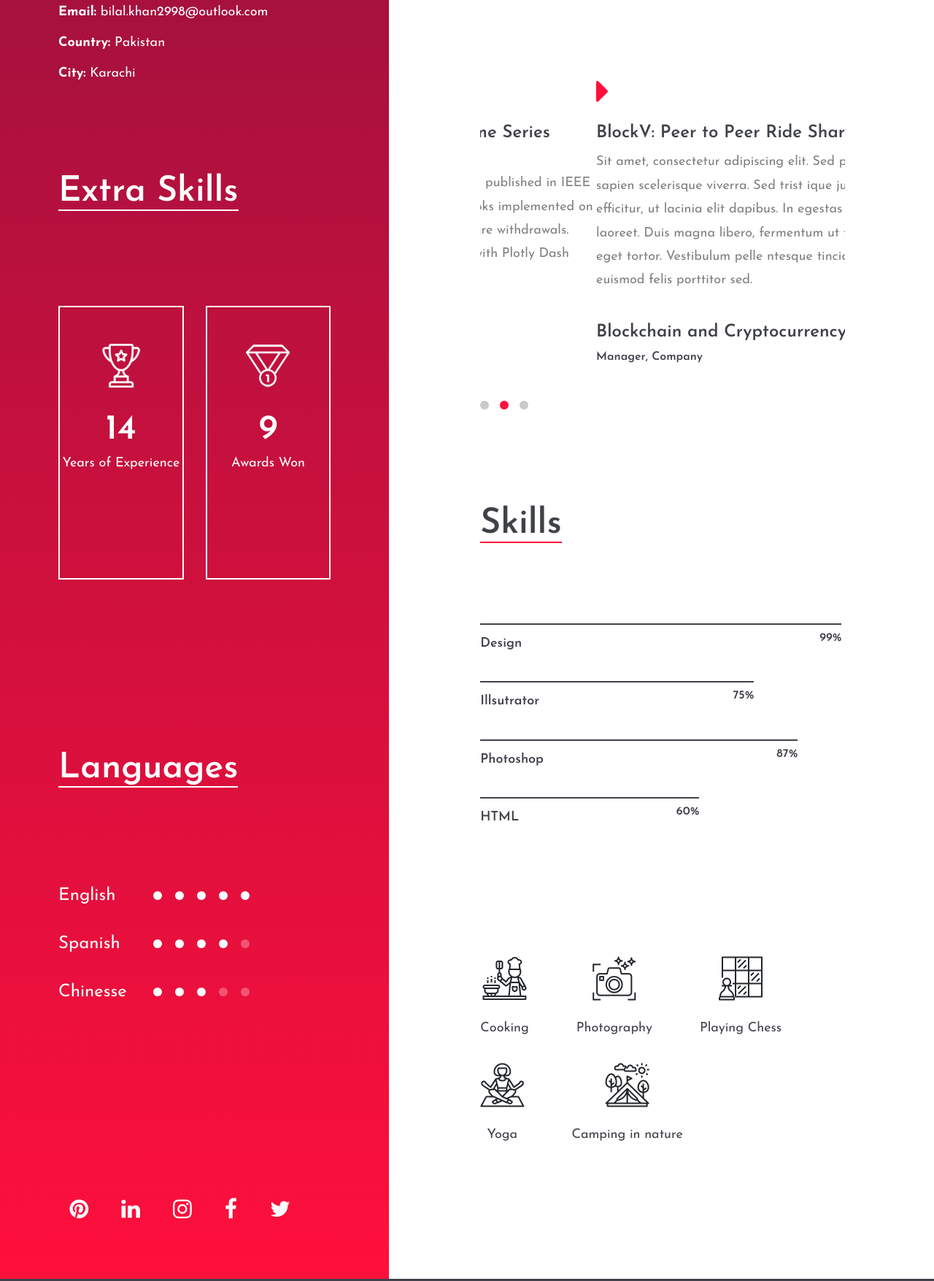
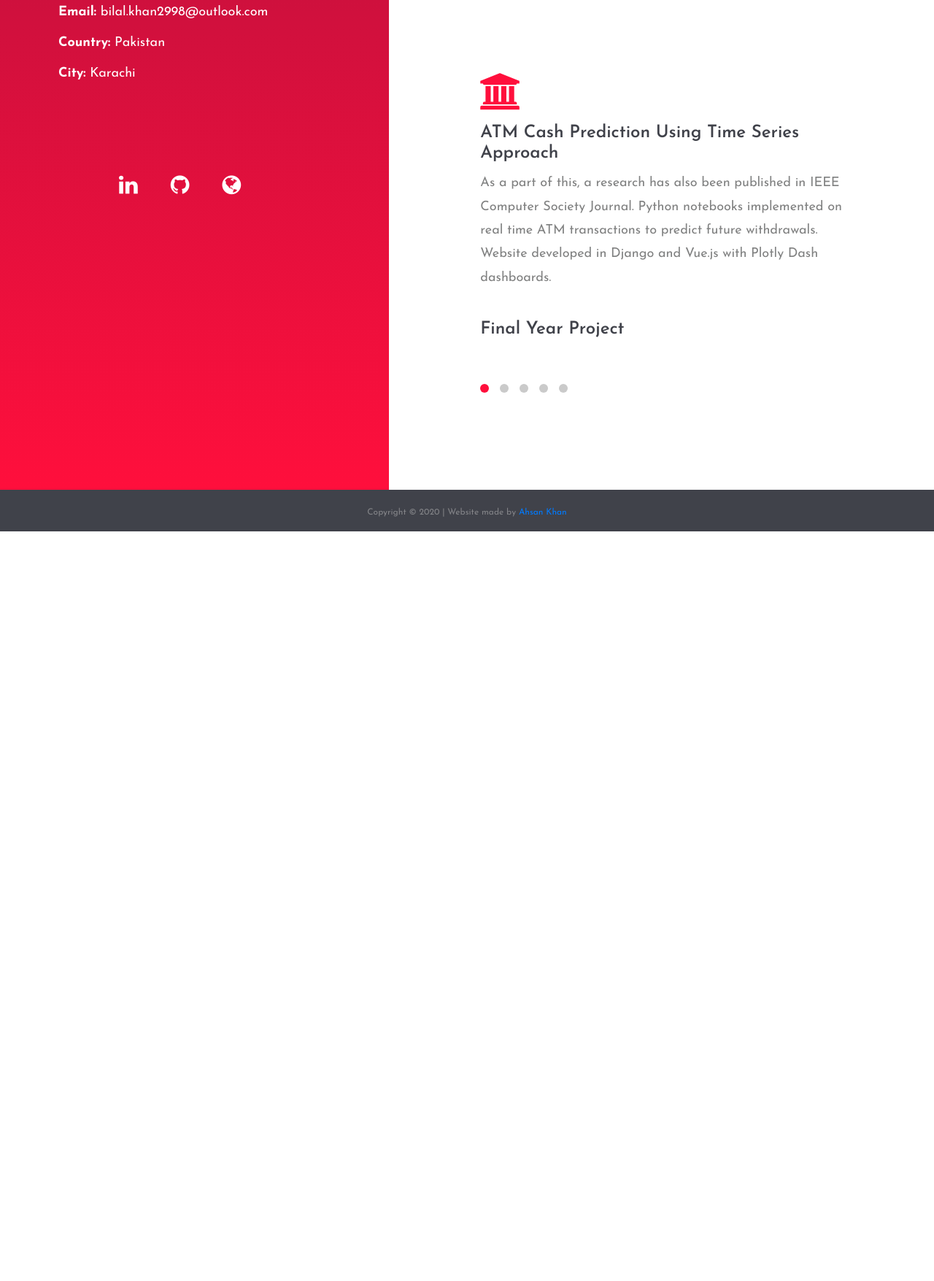
Before and after one commit to Bill-Klay/Bill-Klay.github.io, a plain HTML site: page index.html in a window 1280 px wide. Shown: the part 1874-3629 px from the top of the page at 73% size. After the commit the page ends 2602 px from the top, so only its background shows below. Drawn offline with Linux system fonts and the light colour scheme.

Commit message:
Deleted unncessary images, added CV, added projects

```diff
--- a/index.html
+++ b/index.html
@@ -45,7 +45,7 @@
 						</div>
 					</div>
 					<div class="col-md-8 text-md-right header-buttons">
-						<a href="#" class="site-btn">Download CV</a>
+						<a href="img/CV_Bilal_Khan.pdf" target="_blank" class="site-btn">Download CV</a>
 						<!-- <a href="#" class="site-btn">Discover me</a> -->
 					</div>
 				</div>
@@ -87,49 +87,11 @@
 								</ul>
 							</div>
 						</section>
-						<!-- extra section -->
-						<section class="extra-section spad">
-							<div class="section-title">
-								<h2>Extra Skills</h2>
-							</div>
-							<div class="row">
-								<div class="col-md-6">
-									<div class="fact-box">
-										<div class="fact-content">
-											<img src="img/icon/1-w.png" alt="">
-											<h2>14</h2>
-											<p>Years of Experience</p>
-										</div>
-									</div>
-								</div>
-								<div class="col-md-6">
-									<div class="fact-box">
-										<div class="fact-content">
-											<img src="img/icon/2-w.png" alt="">
-											<h2>9</h2>
-											<p>Awards Won</p>
-										</div>
-									</div>
-								</div>
-							</div>
-						</section>
-						<!-- language skill section -->
-						<section class="language-section spad">
-							<div class="section-title">
-								<h2>Languages</h2>
-							</div>
-							<ul class="language-progress">
-								<li>English <div class="lan-prog" data-lanprogesss="5"></div></li>
-								<li>Spanish <div class="lan-prog" data-lanprogesss="4"></div></li>
-								<li>Chinesse <div class="lan-prog" data-lanprogesss="3"></div></li>
-							</ul>
-						</section>
+
 						<div class="social-links">
-							<a href=""><i class="fa fa-pinterest"></i></a>
-							<a href=""><i class="fa fa-linkedin"></i></a>
-							<a href=""><i class="fa fa-instagram"></i></a>
-							<a href=""><i class="fa fa-facebook"></i></a>
-							<a href=""><i class="fa fa-twitter"></i></a>
+							<a href="https://www.linkedin.com/in/bilalkhan29" target="_blank"><i class="fa fa-linkedin"></i></a>
+							<a href="https://github.com/Bill-Klay" target="_blank"><i class="fa fa-github"></i></a>
+							<a href="#"><i class="fa fa-globe"></i></a>
 						</div>
 					</div>
 				</div>
@@ -204,69 +166,53 @@
 								<div class="single-review">
 									<div class="qut"><i class="fa fa-caret-right"></i></div>
 									<h3>BlockV: Peer to Peer Ride Sharing Service</h3>
-									<p>Sit amet, consectetur adipiscing elit. Sed porttitor orci ut sapien scelerisque viverra. Sed trist ique justo nec mauris efficitur, ut lacinia elit dapibus. In egestas elit in dap ibus laoreet. Duis magna libero, fermentum ut facilisis id, pulvinar eget tortor. Vestibulum pelle ntesque tincidunt lorem, vitae euismod felis porttitor sed. </p>
+									<p>A blockchain enabled peer to peer
+										ride sharing service running on the
+										ethereum network with live
+										transaction mining and ether
+										payment facility, metamask wallet
+										and escrow enabled. Smart
+										contracts written in Solidity with a
+										React.js frontend.</p>
 									<h3>Blockchain and Cryptocurrency</h3>
 									<h4>Manager, Company</h4>
 								</div>
 								<div class="single-review">
 									<div class="qut"><i class="fa fa-bullhorn"></i></div>
 									<h3>Sarcasm Detection Application</h3>
-									<p>Sit amet, consectetur adipiscing elit. Sed porttitor orci ut sapien scelerisque viverra. Sed trist ique justo nec mauris efficitur, ut lacinia elit dapibus. In egestas elit in dap ibus laoreet. Duis magna libero, fermentum ut facilisis id, pulvinar eget tortor. Vestibulum pelle ntesque tincidunt lorem, vitae euismod felis porttitor sed. </p>
-									<h3>Robert G. Smith</h3>
-									<h4>Manager, Company</h4>
+									<p>This project involved semantic analysis
+										on English sentences using Support
+										Vector Machines and Natural
+										Language Processing. Fully coded in
+										Python with the front-end achieved
+										through wx-Python.</p>
+									<h3>Artificial Intelligence</h3>
+									<h4><a href="https://github.com/Bill-Klay/SarcasmDetection" target="_blank"><i class="fa fa-github"></i> Github</a></h4>
+								</div>
+								<div class="single-review">
+									<div class="qut"><i class="fa fa-globe"></i></div>
+									<h3>CPT Website</h3>
+									<p>Centre for Professional Training
+										CPT is an initiative at FAST
+										University to offer short courses
+										on student development. Tasked
+										with the official website, I used
+										WordPress 5.1 to achieve
+										completion within a few days. </p>
+									<h3>WordPress website</h3>
+									<h4><a href="http://cpt.khi.nu.edu.pk/" target="_blank"><i class="fa fa-globe"></i> Live Version</a></h4>
+								</div>
+								<div class="single-review">
+									<div class="qut"><i class="fa fa-image"></i></div>
+									<h3>Satellite Image Detection</h3>
+									<p>Multi feature detection of a large set of satellite imagery using Unet and Resnet50 implemented in Python with the power of google collab. </p>
+									<h3>Deep Learning for Perception
+									</h3>
+									<h4><a href="https://github.com/Bill-Klay/SatelliteOrbit" target="_blank"><i class="fa fa-github"></i> Github</a></h4>
 								</div>
 							</div>
 						</section>
 
-						<!-- skill section start -->
-						<div class="skill-section">
-							<div class="section-title">
-								<h2>Skills</h2>
-							</div>
-							<!-- progress bars -->
-							<div class="skills">
-								<div class="single-progress-item">
-									<div class="progress-bar-style" data-progress="99"></div>
-									<p>Design</p>
-								</div>
-								<div class="single-progress-item">
-									<div class="progress-bar-style" data-progress="75"></div>
-									<p>Illsutrator</p>
-								</div>
-								<div class="single-progress-item">
-									<div class="progress-bar-style" data-progress="87"></div>
-									<p>Photoshop</p>
-								</div>
-								<div class="single-progress-item">
-									<div class="progress-bar-style" data-progress="60"></div>
-									<p>HTML</p>
-								</div>
-							</div>
-							<!-- icon boxes -->
-							<div class="icon-box-area spad">
-								<div class="icon-box">
-									<i class="flaticon-032-cooking"></i>
-									<p>Cooking</p>
-								</div>
-								<div class="icon-box">
-									<i class="flaticon-015-photo-camera"></i>
-									<p>Photography</p>
-								</div>
-								<div class="icon-box">
-									<i class="flaticon-013-chess-1"></i>
-									<p>Playing Chess</p>
-								</div>
-								<div class="icon-box">
-									<i class="flaticon-001-yoga"></i>
-									<p>Yoga</p>
-								</div>
-								<div class="icon-box">
-									<i class="flaticon-035-tent"></i>
-									<p>Camping in nature</p>
-								</div>
-							</div>
-						</div>
-						<!-- skill section end -->
 					</div>
 				</div>
 			</div>
@@ -276,7 +222,7 @@
 	<footer class="footer-section">
 		<div class="container text-center">
 			<div class="copyright"><!-- Link back to Colorlib can't be removed. Template is licensed under CC BY 3.0. -->
-Copyright &copy; <script>document.write(new Date().getFullYear());</script>
+Copyright &copy; <script>document.write(new Date().getFullYear());</script> | Website made by <a href="https://ahsankhan.me" target="_blank">Ahsan Khan</a>
 <!-- Link back to Colorlib can't be removed. Template is licensed under CC BY 3.0. -->
 </div>
 		</div>
--- a/js/main.js
+++ b/js/main.js
@@ -36,7 +36,8 @@ $(window).on('load', function() {
 		nav: false,
 		dots: true,
 		items: 1,
-		autoplay: true
+		autoplay: false,
+		autoplaySpeed: 2000
 	});
 
 
```
Also changed, not shown: img/hero-2.jpg (deleted), img/hero-3.jpg (deleted), img/hero.jpg (deleted), img/home-2-bg.png (deleted), img/icon/1-w.png (deleted), img/icon/1.png (deleted), img/icon/2-w.png (deleted), img/icon/2.png (deleted), img/portfolio/1.jpg (deleted), img/portfolio/2.jpg (deleted), img/portfolio/3.jpg (deleted), img/portfolio/4.jpg (deleted), img/resume-bg.jpg (deleted), 1 other file.
